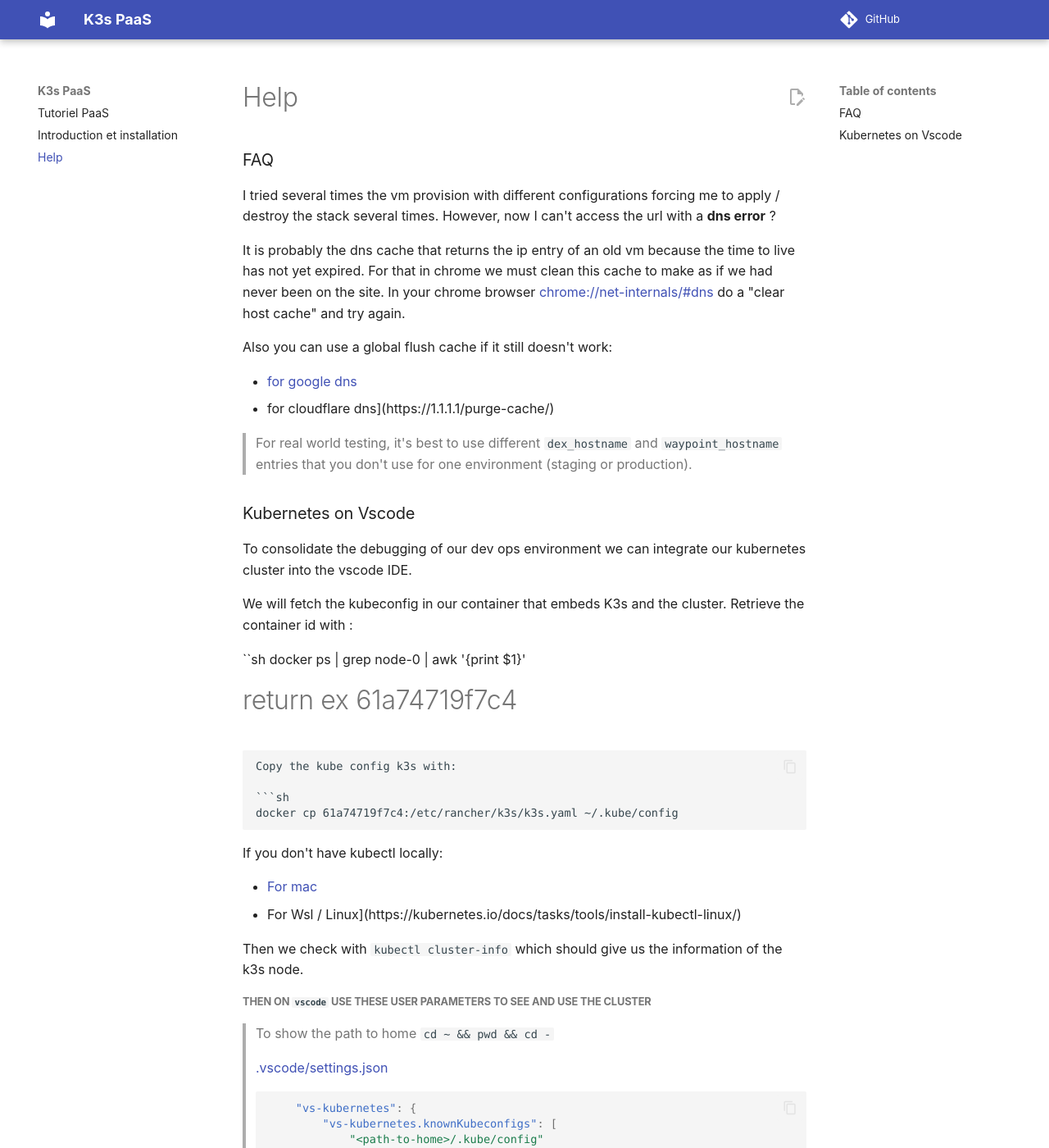
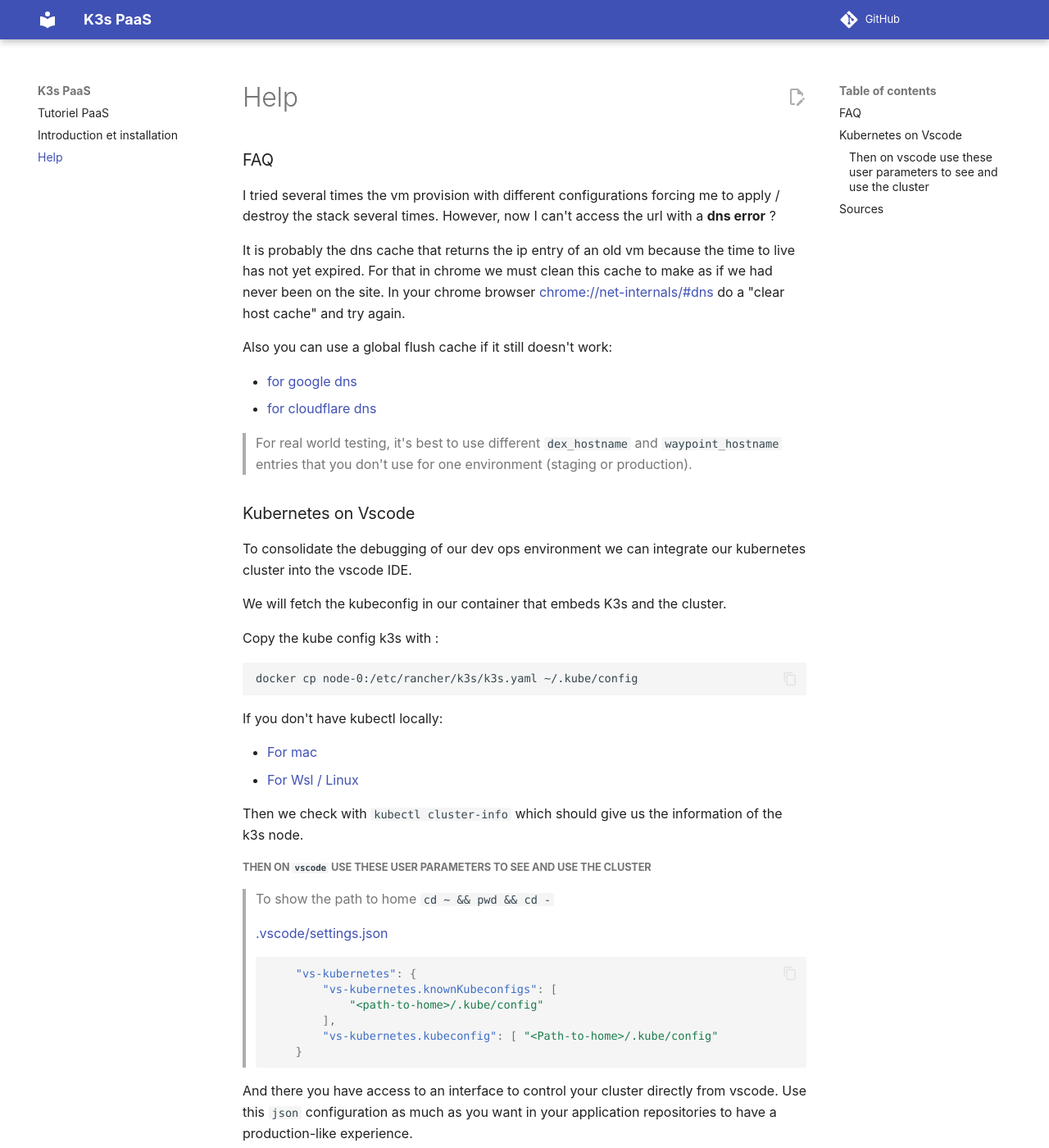
Before and after one commit to loic-roux-404/plateforme, an MkDocs documentation site: the page built from docs/2-help.md, in a window 1280 px wide and 1400 px high. Shown: the whole window at 82% size. Built offline with MkDocs 1.6.1 and Material for MkDocs 9.7.7, drawn with Linux system fonts in a browser that asks for light colours; comment, search, counter and statistics services are not loaded.

````diff
--- a/docs/2-help.md
+++ b/docs/2-help.md
@@ -10,7 +10,7 @@ In your chrome browser [chrome://net-internals/#dns]() do a "clear host cache" a
 Also you can use a global flush cache if it still doesn't work:
 
 - [for google dns](https://developers.google.com/speed/public-dns/cache?hl=fr)
-- for cloudflare dns](https://1.1.1.1/purge-cache/)
+- [for cloudflare dns](https://1.1.1.1/purge-cache/)
 
 > For real world testing, it's best to use different `dex_hostname` and `waypoint_hostname` entries that you don't use for one environment (staging or production).
 
@@ -19,23 +19,17 @@ Also you can use a global flush cache if it still doesn't work:
 To consolidate the debugging of our dev ops environment we can integrate our kubernetes cluster into the vscode IDE.
 
 We will fetch the kubeconfig in our container that embeds K3s and the cluster.
-Retrieve the container id with :
 
-``sh
-docker ps | grep node-0 | awk '{print $1}'
-# return ex 61a74719f7c4
-```
-
-Copy the kube config k3s with:
+Copy the kube config k3s with :
 
 ```sh
-docker cp 61a74719f7c4:/etc/rancher/k3s/k3s.yaml ~/.kube/config
+docker cp node-0:/etc/rancher/k3s/k3s.yaml ~/.kube/config
 ```
 
 If you don't have kubectl locally:
 
 - [For mac](https://kubernetes.io/docs/tasks/tools/install-kubectl-macos/)
-- For Wsl / Linux](https://kubernetes.io/docs/tasks/tools/install-kubectl-linux/)
+- [For Wsl / Linux](https://kubernetes.io/docs/tasks/tools/install-kubectl-linux/)
 
 Then we check with `kubectl cluster-info` which should give us the information of the k3s node.
 
````
Also changed, not shown: README.md (+2 -3 lines), docs/index.md (+2 -2 lines), docs/images/result.png (added), 4 other files.
